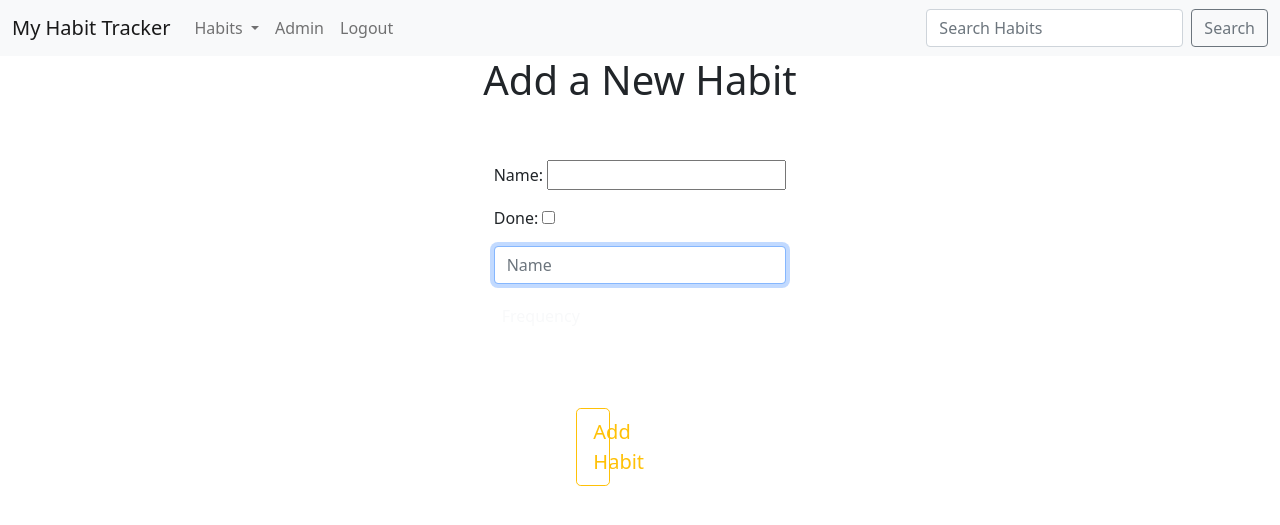
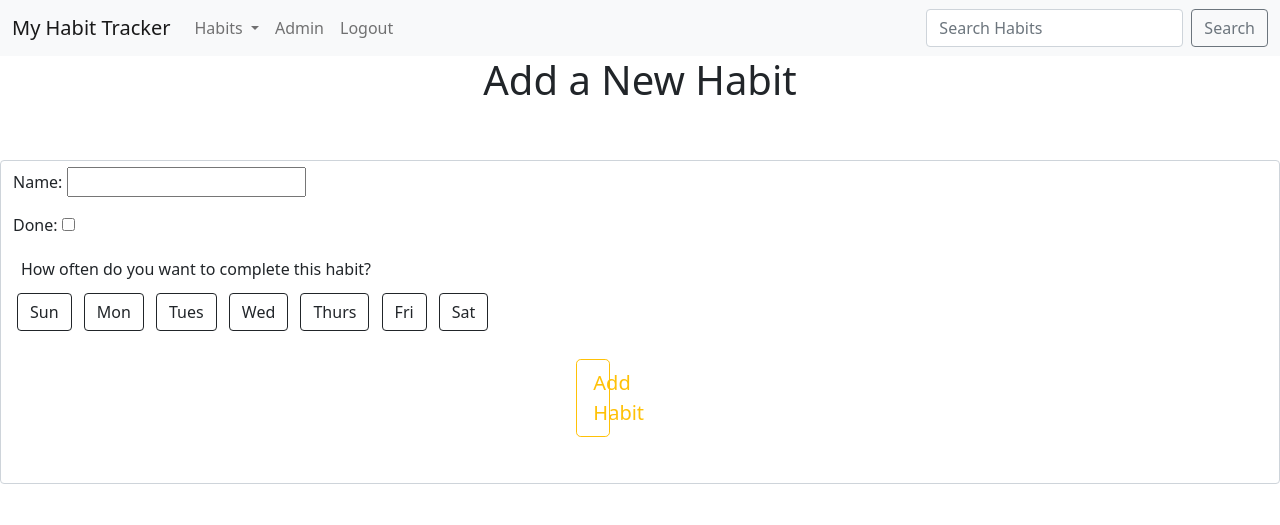
Before and after one commit to kelllyy101/habittracker-fullstack, a Django app: page /add in a window 1280 px wide. Shown: the top 525 px of the page. Run offline with Django 3.2, Linux system fonts and the light colour scheme; a user stored in the database is signed in.

Commit message:
updated habit table

```diff
--- a/events/templates/home.html
+++ b/events/templates/home.html
@@ -1,4 +1,4 @@
-{% load static %}
+{% static %}
 {% extends 'base_template.html' %}
 
 {% block content %}
@@ -7,7 +7,7 @@
 
 
 <center>
-	<h1>Hello {{ name }}! Habits For {{ month }} {{ year }}</h1>
+	<h1>Hello asxjalnsxsa {{ name }}! Habits For {{ month }} {{ year }}</h1>
 
 	As of {{ time }}
 	<br /><br />
@@ -31,7 +31,7 @@
             </td>
             <td>
                 <a href="/edit/{{ item.id }}">
-                    Edit
+                    Edit0oikjnb
                 </a>
             </td>
             <td>
--- a/habit/templates/habits/add_habit.html
+++ b/habit/templates/habits/add_habit.html
@@ -1,38 +1,60 @@
 <!DOCTYPE html>
 <html lang="en">
+
 <head>
     <meta charset="UTF-8">
     <meta name="viewport" content="width=device-width, initial-scale=1.0">
     <title>Habits</title>
     <!-- Bootstrap CSS -->
-    <link href="https://cdn.jsdelivr.net/npm/bootstrap@5.0.0-beta1/dist/css/bootstrap.min.css" rel="stylesheet" integrity="sha384-giJF6kkoqNQ00vy+HMDP7azOuL0xtbfIcaT9wjKHr8RbDVddVHyTfAAsrekwKmP1" crossorigin="anonymous">
-    <link rel="stylesheet" href="assets/css/style.css">
+    <link href="https://cdn.jsdelivr.net/npm/bootstrap@5.0.0-beta1/dist/css/bootstrap.min.css" rel="stylesheet"
+        integrity="sha384-giJF6kkoqNQ00vy+HMDP7azOuL0xtbfIcaT9wjKHr8RbDVddVHyTfAAsrekwKmP1" crossorigin="anonymous">
+    <link rel="stylesheet" href="static/css/style.css">
 </head>
+
 <body>
     {% include 'navbar.html' %}
 
     <main class="d-flex flex-column align-items-center justify-content-center">
         <h1 text-dark mx-5 px-4>Add a New Habit
         </h1>
-    <form class="m-5 justify-content-center" action="add" method="POST">
+        <form class="m-5 justify-content-center form-control mb-3" action="add" method="POST" autofocus>
             {% csrf_token %}
             {{ form.as_p }}
-        <div class="input-group mb-3">
-            <input type="text" class="form-control" placeholder="Name" id="name" name="name" autofocus>
-        </div>
-        <p class="text-light m-1 p-1">Frequency</p>
-        {% for day in days %}
+            <p class="text-dark m-1 p-1">How often do you want to complete this habit?</p>
+            <!--
         <input type="checkbox" class="btn-check" id="{{ day }}" name="frequency" autocomplete="off" value="{{ day }}">
-        <!-- <label class="btn btn-outline-light m-1" for=" day }}"> days[day] }}</label> -->
-        {% endfor %}
+         <label class="btn btn-outline-light m-1" for=" day }}"> days[day] }}</label>
+        {% endfor } -->
 
-    </form>
+            <input type="checkbox" class="btn-check" id="0" name="frequency" autocomplete="off" value="0">
+            <label class="btn btn-outline-dark m-1" for="0">Sun</label>
+
+            <input type="checkbox" class="btn-check" id="1" name="frequency" autocomplete="off" value="1">
+            <label class="btn btn-outline-dark m-1" for="1">Mon</label>
+
+            <input type="checkbox" class="btn-check" id="2" name="frequency" autocomplete="off" value="2">
+            <label class="btn btn-outline-dark m-1" for="2">Tues</label>
+
+            <input type="checkbox" class="btn-check" id="3" name="frequency" autocomplete="off" value="3">
+            <label class="btn btn-outline-dark m-1" for="3">Wed</label>
+
+            <input type="checkbox" class="btn-check" id="4" name="frequency" autocomplete="off" value="4">
+            <label class="btn btn-outline-dark m-1" for="4">Thurs</label>
+
+            <input type="checkbox" class="btn-check" id="5" name="frequency" autocomplete="off" value="5">
+            <label class="btn btn-outline-dark m-1" for="5">Fri</label>
+
+            <input type="checkbox" class="btn-check" id="6" name="frequency" autocomplete="off" value="6">
+            <label class="btn btn-outline-dark m-1" for="6">Sat</label>
+
 
             <div class="d-flex justify-content-center w-100 my-4">
                 <p>
                     <button type="submit" class="btn btn-outline-warning w-25 btn-lg">Add Habit</button>
                 </p>
             </div>
+        </form>
+
 
     </main>
 
@@ -52,4 +74,5 @@
 
 
 </body>
+
 </html>
--- a/static/css/style.css
+++ b/static/css/style.css
@@ -56,7 +56,7 @@
   border-radius: 3px;
   transition: 0.5s;
   color: #fefefe;
-  background: #84f795;
+  background: #59e86e;
 }
 
 #hero .btn-get-started:hover {
@@ -98,6 +98,6 @@
 # Footer
 --------------------------------------------------------------*/
 #footer {
-  background-color: #84f795;
+  background-color: #59e86e;
   color: white
 }
```
Also changed, not shown: habit/templates/habits/habits.html (+50 -50 lines). Lines whose indentation alone changed are shown as unchanged.
